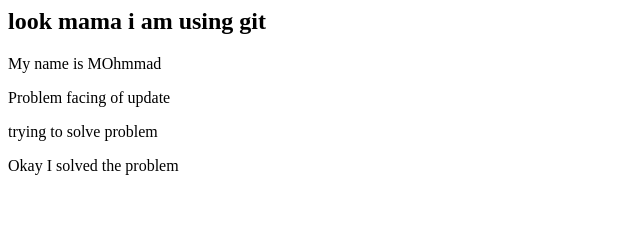
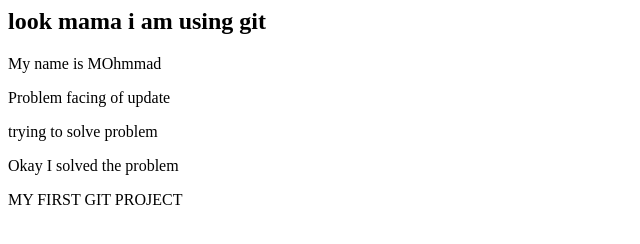
Before and after one commit to metaxplore/my-first-website, a plain HTML site: page index.html in a window 1280 px wide. Shown: the whole page, without its empty margins (0-640 px from the left). Drawn offline with Linux system fonts and the light colour scheme.

Commit message:
first commit

```diff
--- a/index.html
+++ b/index.html
@@ -10,6 +10,7 @@
     <p>Problem facing of update </p>
     <p>trying to solve problem </p>
     <p>Okay I solved the problem </p>
+    <p>MY FIRST GIT PROJECT </p>
 
 </body>
 </html>
```
